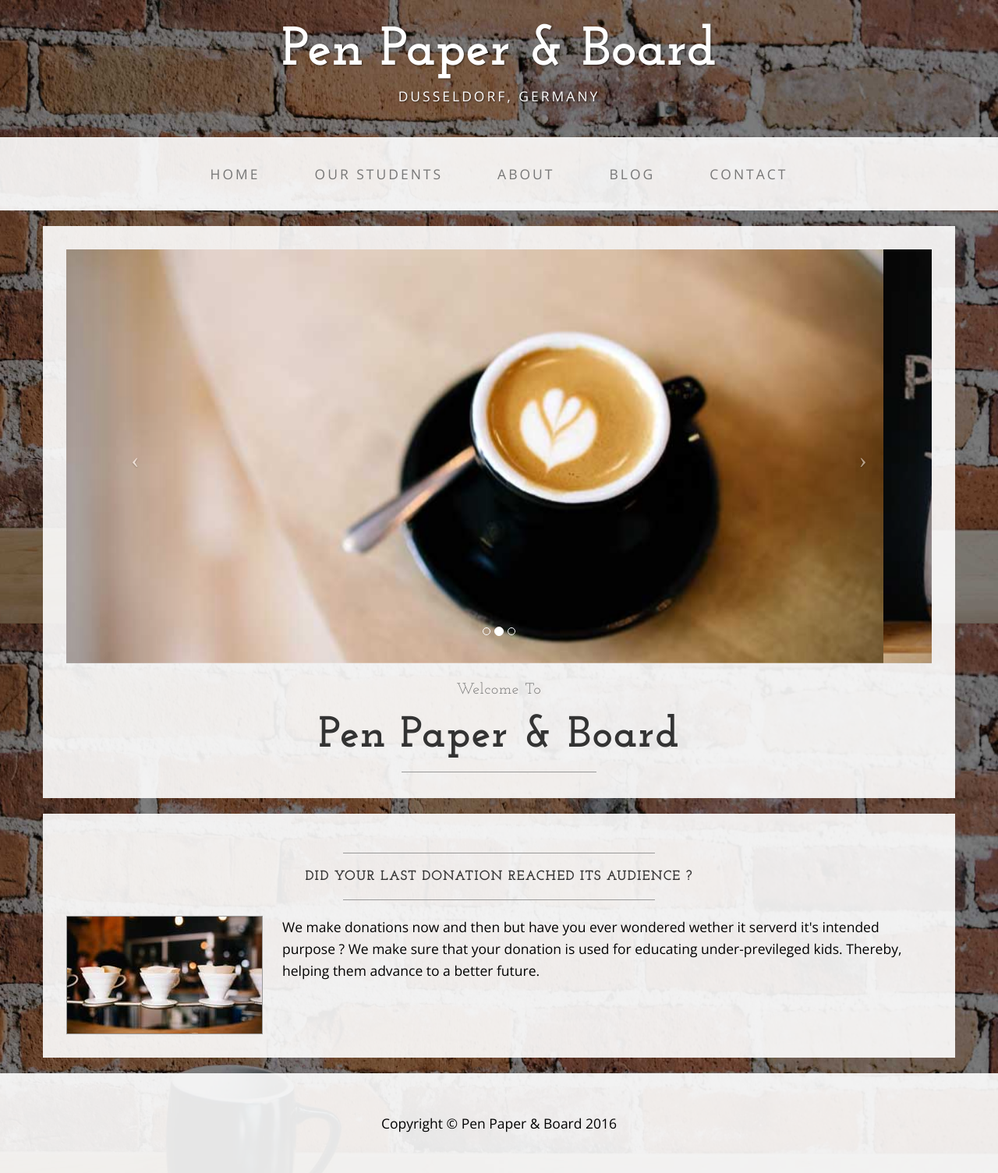
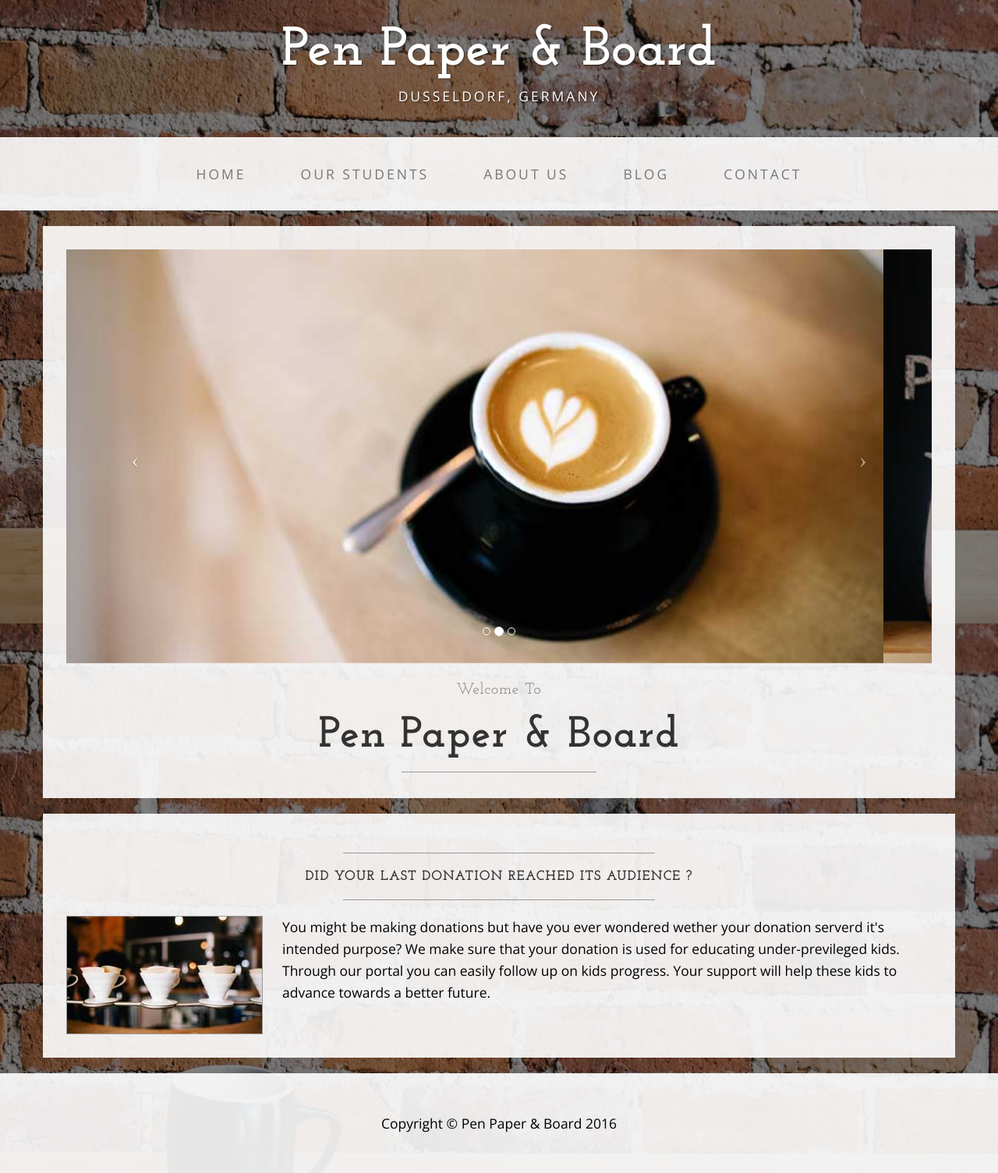
Before and after one commit to ankita-chouhan/penpaperboard.github.io, a plain HTML site: page index.html in a window 1280 px wide. Shown: the whole page at 78% size. Drawn offline with nearby package versions, Linux system fonts and the light colour scheme.

Commit message:
updating text

```diff
--- a/index.html
+++ b/index.html
@@ -60,7 +60,7 @@
                         <a href="profiles.html">Our Students</a>
                     </li>
                     <li>
-                        <a href="about.html">About</a>
+                        <a href="about.html">About Us</a>
                     </li>
                     <li>
                         <a href="blog.html">Blog</a>
@@ -133,8 +133,8 @@
                     <hr>
                     <img class="img-responsive img-border img-left" src="img/intro-pic.jpg" alt="">
                     <hr class="visible-xs">
-                    <p>We make donations now and then but have you ever wondered wether it serverd it's
-                    intended purpose ? We make sure that your donation is used for educating under-previleged kids. Thereby, helping them advance to a better future. </p>
+                    <p>You might be making donations but have you ever wondered wether your donation serverd it's
+                    intended purpose? We make sure that your donation is used for educating under-previleged kids. Through our portal you can easily follow up on kids progress. Your support will help these kids to advance towards a better future. </p>
                 </div>
             </div>
         </div>
```
Also changed, not shown: about.html (+1 -1 lines), blog.html (+1 -1 lines), contact.html (+1 -1 lines), profiles.html (+1 -1 lines), 2 other files.
